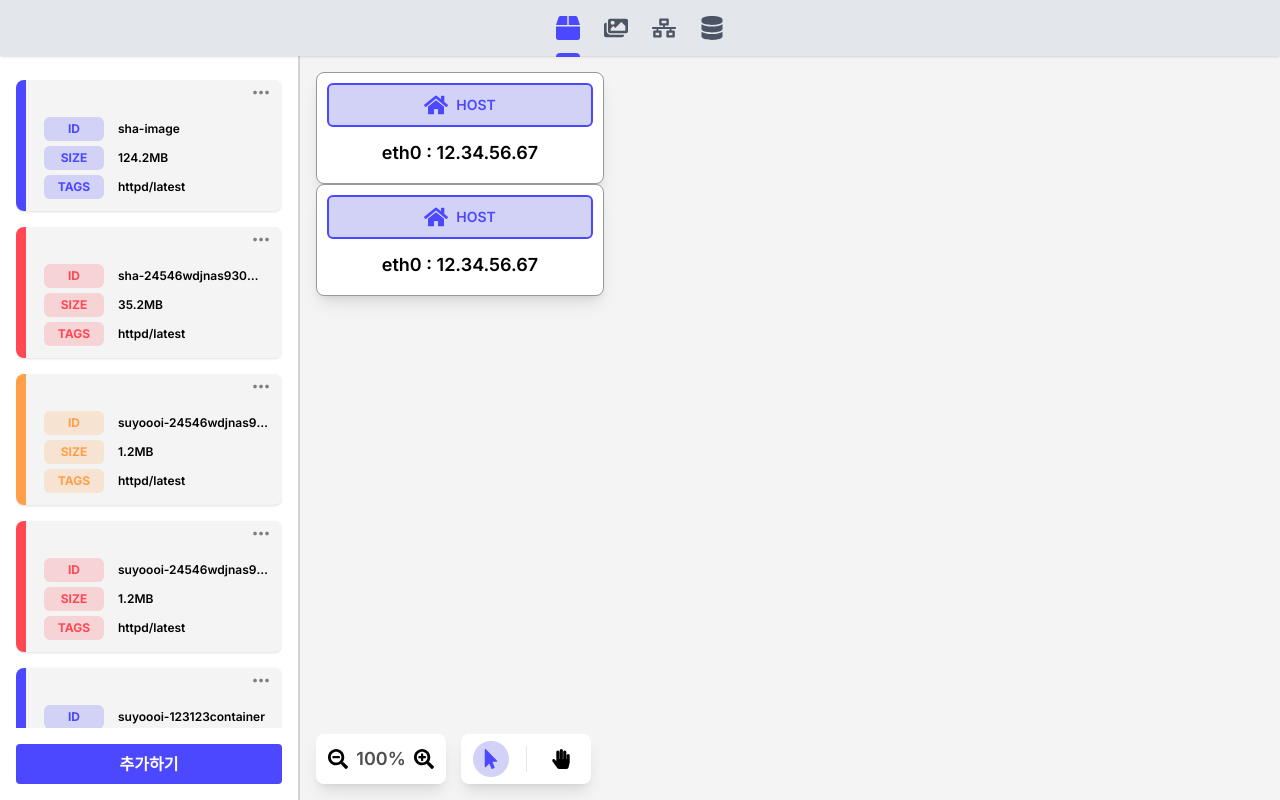
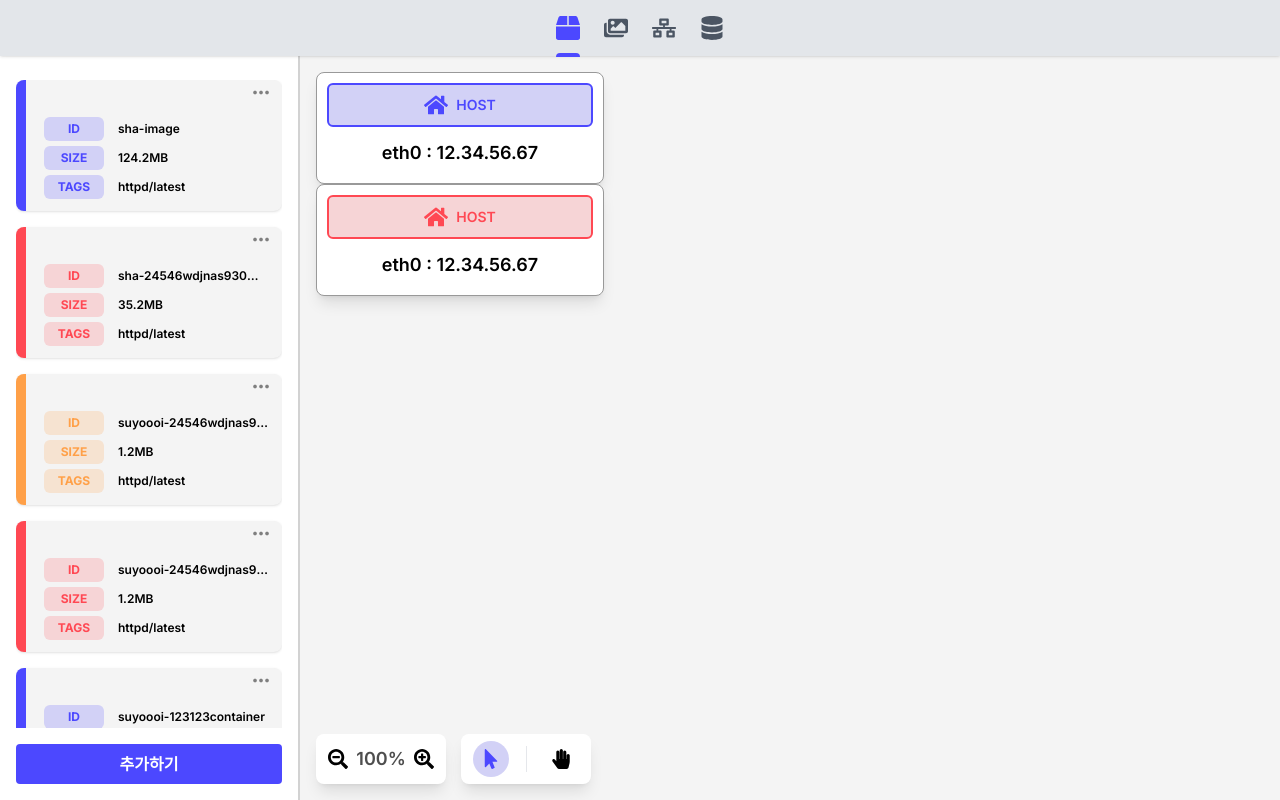
Before and after one commit to yeoniii20/goraebab_web, a Next.js app: page /network in a window 1280 px wide. Built offline with nearby package versions, Linux system fonts and the light colour scheme.

Commit message:
feat: add disconnect status

```diff
--- a/src/components/card/hostCard.tsx
+++ b/src/components/card/hostCard.tsx
@@ -4,14 +4,25 @@ import { FaHome } from 'react-icons/fa';
 type HostCardProps = {
   hostNm?: string;
   ip: string;
+  /**
+   * connect: true
+   * disconnect: false
+   */
+  status?: boolean;
 };
 
-const HostCard: FC<HostCardProps> = ({ hostNm, ip }) => {
+const HostCard: FC<HostCardProps> = ({ hostNm, ip, status = true }) => {
+  const borderColor = status ? 'border-blue_2' : 'border-red_2';
+  const bgColor = status ? 'bg-blue_1' : 'bg-red_1';
+  const textColor = status ? 'text-blue_2' : 'text-red_2';
+
   return (
     <div className="flex flex-col items-center p-[10px] border bg-white border-grey_3 rounded-lg shadow-lg w-72 h-28">
-      <div className="flex items-center justify-center w-full space-x-2 rounded-md border-solid border-2 border-blue_2 bg-blue_1 py-2 mb-3">
-        <FaHome className="text-blue_2 w-6 h-6" />
-        <div className="text-sm text-blue_2 font-semibold">
+      <div
+        className={`flex items-center justify-center w-full space-x-2 rounded-md border-solid border-2 ${borderColor} ${bgColor} py-2 mb-3`}
+      >
+        <FaHome className={`w-6 h-6 ${textColor}`} />
+        <div className={`text-sm font-semibold ${textColor}`}>
           {hostNm || 'HOST'}
         </div>
       </div>
```
